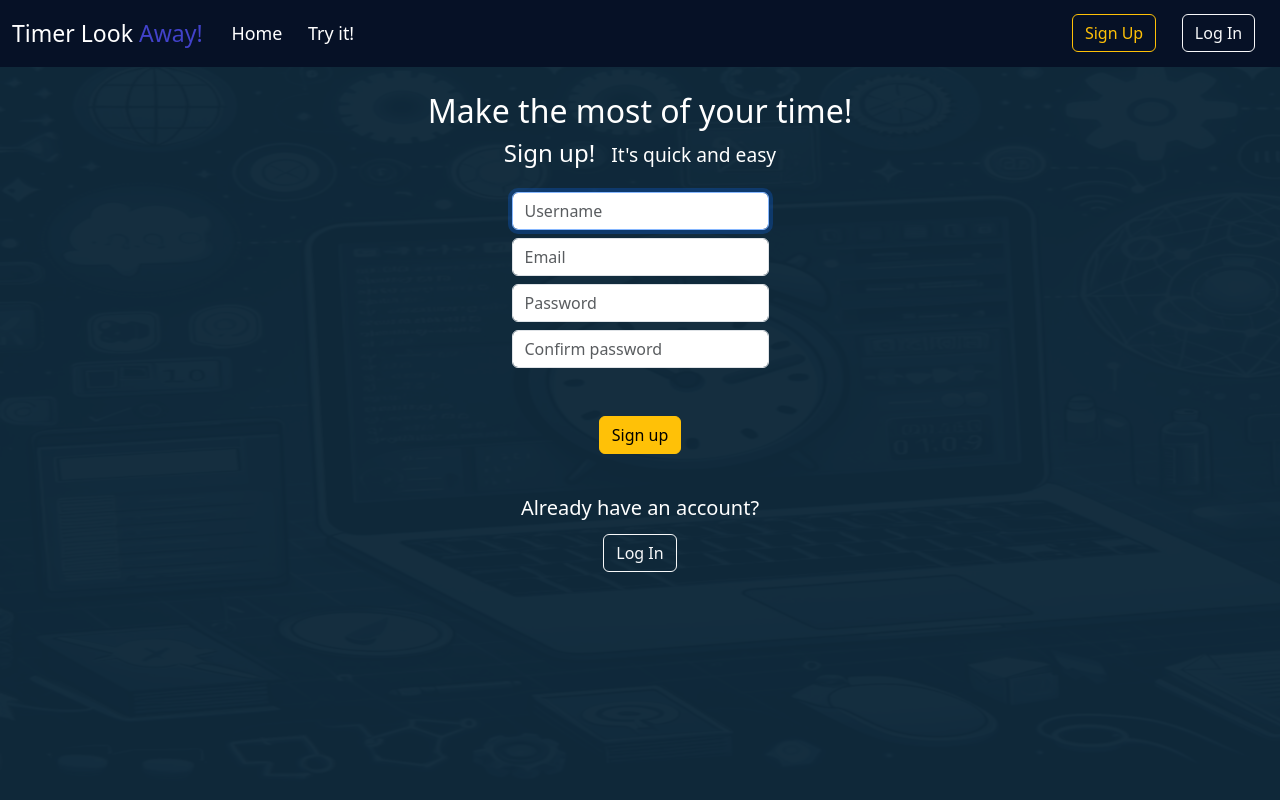
After one commit to JosueDSL/Timer-Look-Away, a Django app: page /timerApp/signup in a window 1280 px wide. The commit adds this page. Run offline with Django 5.2, Linux system fonts and the light colour scheme.

Commit message:
back end and input verification update

```diff
--- a/timerMain/timerApp/static/timerApp/styles.css
+++ b/timerMain/timerApp/static/timerApp/styles.css
@@ -1,6 +1,29 @@
+
 /* Tags */
 body {
-    font-size: clamp(1.5rem, 2vw, 2rem);
+    font-size: clamp(1.5vw, 2vw, 2vw);
+    position: relative;
+    background-color: #102A3B;
+    color: #ffffff;
+}
+
+body::before {
+    content: "";
+    position: absolute;
+    top: 0;
+    left: 0;
+    width: 100%;
+    height: 100%;
+    background-image: url("../timerApp/background_opacity.png");
+    background-repeat: no-repeat;
+    background-size: cover;
+    opacity: 0.05;
+    z-index: -1;
+}
+
+
+html, body {
+    height: 100%;
 }
 
  /* Classes */
@@ -13,51 +36,77 @@ body {
  }
 
  :root {
-    --nav-font-size: 1rem;
+    --nav-font-size: 1.8vw;
 }
 
-.navbar .nav-link {
-    font-size: var(--nav-font-size);
+ .navbar-brand {
+    font-size: var(--nav-font-size) !important;
 }
 
 .brand-logo {
     font-size: var(--nav-font-size);
 }
 
+.nav-link {
+    font-size: 1.4vw !important;
+    padding: 0.5vw 1vw !important;
+}
  .navbar .navbar-brand,
  .navbar .nav-link {
     color: #ffffff !important;
  }
 
  .viewport {
-    font-size: clamp(1rem, 2vw, 1.5rem);
+    font-size: clamp(1vw, 2vw, 1.5vw);
  }
- /* IDs */
+
  .navbar-toggler-icon {
     background-color:  rgb(27, 27, 126);
  }
 
- #index-image {
+
+ .inline-content {
     display: flex;
-    justify-content: center;
     align-items: center;
-    width: 40%;
-    height: auto;
-    margin-top: 3vw;
 }
 
- #timerApp-index {
+ /* IDs */
 
+/* Media */
+@media (max-width: 600px) {
+    .navbar-brand {
+        font-size: 7vw !important;
+    }
 
-    h1 {
-         text-align: center;
-         margin-top: 20px;
-         margin-bottom: 20px;
-     }
+    .nav-link {
+        font-size: 6vw !important;
+      }
 
-    p {
-        margin-left: 30px;
+    body {
+        font-size: clamp(.8rem, 1.3rem, 2rem);
     }
-    background-color: #102A3B;
-    color: #ffffff;
+
+    #timerApp-index p {
+        margin-left: 2vw;
+        margin-right: 10vw;
+        margin-bottom: 1vw;
+    }
+
+    #timerApp-index h1 {
+        text-align: center;
+        margin-top: 2vw;
+        margin-bottom: 5vw;
+    }
 }
+
+#timerApp-index h1 {
+    text-align: center;
+    margin-top: 1vw;
+    margin-bottom: 3vw;
+}
+
+#timerApp-index p {
+    margin-left: 4vw;
+    margin-right: 40vw;
+    margin-bottom: 1vw;
+}
--- a/timerMain/timerApp/templates/timerApp/layout.html
+++ b/timerMain/timerApp/templates/timerApp/layout.html
@@ -6,32 +6,53 @@
     <head>
         <meta charset="utf-8">
         <meta name="viewport" content="width=device-width, initial-scale=1">
-        <title>TimerLA! {% block title %} {% endblock %} </title>
+        <title>TLA Timer: {% block title %} {% endblock %} </title>
         <link href="https://cdn.jsdelivr.net/npm/bootstrap@5.3.2/dist/css/bootstrap.min.css" rel="stylesheet" integrity="sha384-T3c6CoIi6uLrA9TneNEoa7RxnatzjcDSCmG1MXxSR1GAsXEV/Dwwykc2MPK8M2HN" crossorigin="anonymous">
         <link href="{% static 'timerApp/styles.css' %}" rel="stylesheet" >
     </head>
 
-    <body {% block bodytag %} {% endblock %}>
+    <body>
+        {% if user.is_authenticated %}
+            <nav class="navbar navbar-expand-lg bg-body-tertiary">
+                <div class="container-fluid">
+                    <a class="navbar-brand" href="{% url 'timerApp:home' %}"><span class="titlenav">Timer Look</span> <span class="blue">Away!</span></a>
+                    <button class="navbar-toggler" type="button" data-bs-toggle="collapse" data-bs-target="#navbarNavAltMarkup" aria-controls="navbarNavAltMarkup" aria-expanded="false" aria-label="Toggle navigation">
+                        <span class="navbar-toggler-icon"></span>
+                    </button>
+                    <div class="collapse navbar-collapse" id="navbarNavAltMarkup">
+                        <div class="navbar-nav me-auto">
+                            <a class="nav-link active" href="{% url 'timerApp:home' %}">Home</a>
+                            <a class="nav-link" href="{% url 'timerApp:trial' %}">Try it!</a>
+                        </div>
+                        <div class="navbar-nav">
+                            <a class="nav-link " href="{% url 'timerApp:signup' %}"><button type="button" class="btn btn-outline-warning">Sign Up</button></a>
+                            <a class="nav-link " href="{% url 'timerApp:login' %}"><button type="button" class="btn btn-outline-light">Log In</button></a>
+                        </div>
+                    </div>
+                </div>
+            </nav>
 
+
+        {% else %}
             <nav class="navbar navbar-expand-lg bg-body-tertiary">
                     <div class="container-fluid">
-                        <a class="navbar-brand" href="{% url 'timerApp:index' %}"><span>Timer Look</span> <span class="blue">Away!</span></a>
+                        <a class="navbar-brand" href="{% url 'timerApp:home' %}"><span class="titlenav">Timer Look</span> <span class="blue">Away!</span></a>
                         <button class="navbar-toggler" type="button" data-bs-toggle="collapse" data-bs-target="#navbarNavAltMarkup" aria-controls="navbarNavAltMarkup" aria-expanded="false" aria-label="Toggle navigation">
                             <span class="navbar-toggler-icon"></span>
                         </button>
                         <div class="collapse navbar-collapse" id="navbarNavAltMarkup">
                             <div class="navbar-nav me-auto">
-                                <a class="nav-link active" href="{% url 'timerApp:index' %}">Home</a>
+                                <a class="nav-link active" href="{% url 'timerApp:home' %}">Home</a>
                                 <a class="nav-link" href="{% url 'timerApp:trial' %}">Try it!</a>
                             </div>
                             <div class="navbar-nav">
-                                <a class="nav-link " href="{% url 'timerApp:register' %}">Register</a>
-                                <a class="nav-link " href="{% url 'timerApp:login' %}">Log In</a>
+                                <a class="nav-link " href="{% url 'timerApp:signup' %}"><button type="button" class="btn btn-outline-warning">Sign Up</button></a>
+                                <a class="nav-link " href="{% url 'timerApp:login' %}"><button type="button" class="btn btn-outline-light">Log In</button></a>
                             </div>
                         </div>
                     </div>
                 </nav>
-
+        {% endif %}
         <main>
             {% block main %} {% endblock %}
         </main>
--- /dev/null
+++ b/timerMain/timerApp/templates/timerApp/signup.html
@@ -0,0 +1,35 @@
+{% extends "timerApp/layout.html" %}
+
+{% block title %} Sign up! {% endblock %}
+
+{% block main %}
+    <h2 style="text-align: center; margin-top: 2vw;"> Make the most of your time! </h2>
+    <h4 style="text-align: center;"> Sign up!    <span style="font-size: 0.8em; padding-left: 10px;">  It's quick and easy </span></h4>
+
+    <form action="{url 'timerApp:signup' %}"  method="post">
+        {% csrf_token %}
+        <div class="mb-2 mt-4 ">
+            <input autocomplete="off" autofocus class="form-control mx-auto w-auto" id="username" name="username" minlength="5" placeholder="Username" type="text">
+        </div>
+        <div class="mb-2">
+            <input autocomplete="off" autofocus class="form-control mx-auto w-auto" id="email" name="email" placeholder="Email" type="email">
+        </div>
+        <div class="mb-2">
+            <input class="form-control mx-auto w-auto" id="password" name="password" minlength="6" placeholder="Password" type="password">
+        </div>
+        <div>
+            <input class="form-control mx-auto mb-3 w-auto" id="password" name="confirmation" minlength="6" placeholder="Confirm password" type="password">
+        </div>
+        <div class="text-center mt-5">
+            <button class="mb-1  btn btn-warning" type="submit">Sign up</button>
+        </div>
+    </form>
+    <br>
+    <h5 class="d-flex justify-content-center"> Already have an account?</h5>
+    <div class="d-flex justify-content-center">
+        <a class="nav-link" href="{% url 'timerApp:login' %}">
+            <button type="button" class="btn btn-outline-light">Log In</button>
+        </a>
+    </div>
+
+{% endblock %}
--- a/timerMain/timerApp/templates/timerApp/trial.html
+++ b/timerMain/timerApp/templates/timerApp/trial.html
@@ -1,6 +1,6 @@
 {% extends "timerApp/layout.html" %}
 
-{% block title %} Welcome! {% endblock %}
+{% block title %} Try TLA Timer ! {% endblock %}
 
 {% block bodytag %} id="timerApp-index" {% endblock %}
 
--- a/timerMain/timerApp/urls.py
+++ b/timerMain/timerApp/urls.py
@@ -6,7 +6,11 @@ app_name = "timerApp"
 
 urlpatterns = [
     path("", views.index, name="index"),
-    path("trial/", views.trial, name="trial"),
-    path("register/", views.register, name="register"),
-    path("login/", views.login, name="login"),
+    path("home", views.home, name="home"),
+    path("trial", views.trial, name="trial"),
+    path("signup", views.signup, name="signup"),
+    path("timers", views.timers, name="timers"),
+    path("speech", views.speech, name="speech"),
+    path("login", views.login_view, name="login"),
+    path("logout", views.logout_view, name="logout")
 ]
--- a/timerMain/timerApp/views.py
+++ b/timerMain/timerApp/views.py
@@ -1,15 +1,98 @@
-from django.http import HttpResponse
+from django.contrib.auth import authenticate, login, logout
+from django.contrib.auth.models import User
+from django.http import HttpResponseRedirect
 from django.shortcuts import render
+from django.urls import reverse
 
 # Create your views here.
+
+
+def home(request):
+    return render(request, 'timerApp/home.html')
+
+
 def index(request):
-    return render(request, 'timerApp/index.html')
+    if not request.user.is_authenticated:
+        return HttpResponseRedirect(reverse("timerApp:login"))
+
+    else:
+        return render(request, 'timerApp/home.html')
+
 
 def trial(request):
     return render(request, 'timerApp/trial.html')
 
-def register(request):
-    return render(request, 'timerApp/register.html')
 
-def login(request):
+def signup(request):
+
+    if request.method == "POST":
+
+        # Get form information
+        username = request.POST["username"]
+        email = request.POST["email"]
+        password = request.POST["password"]
+        confirmation = request.POST["confirmation"]
+
+        # Check if any fiels are empty
+        if not username or not email or not password or not confirmation:
+            return render(request, "register.html", {"message": "All fields must be filled out.."})
+
+        # Check if passwords match
+        if password != confirmation:
+            return render(request, "register.html", {"message": "Passwords must match."})
+
+        # Check if username or email already exists
+        if User.objects.filter(username=username).exists():
+            return render(request, "register.html", {"message": "Username already taken."})
+
+        if User.objects.filter(email=email).exists():
+            return render(request, "register.html", {"message": "Email already in use."})
+
+        # Create new user
+        user = User.objects.create_user(username, email, password)
+        login(request, user)
+        return redirect("index")
+
+    else:
+        return render(request, "timerApp/signup.html")
+
+
+def timers(request):
+    pass
+
+def speech(request):
+    pass
+
+def login_view(request):
+    if request.method == "POST":
+
+        # Get form information
+        username = request.POST["username"]
+        password = request.POST["password"]
+
+        # Check if any fields are empty
+        if not username or not password:
+            return render(request, "timerApp/login.html", {
+                "message": "All fields must be filled out."
+            })
+
+        # Check if username and password are correct
+        user = authenticate(request, username = username, password = password)
+        if user is not None:
+            # Login user
+            login(request, user)
+            return HttpResponseRedirect(reverse("timerApp:index"))
+
+        else:
+            return render(request, 'timerApp/login.html', {
+                "message": "Invalid credentials"
+            })
+
+    # If user is not logged in, redirect to login page
     return render(request, 'timerApp/login.html')
+
+def logout_view(request):
+    logout(request)
+    return render(request, 'timerApp/login.html', {
+        "message": "Logged out."
+    })
```
Also changed, not shown: timerMain/timerApp/forms.py (added, +24 -0 lines), timerMain/timerApp/templates/timerApp/home.html (added, +22 -0 lines), timerMain/timerApp/templates/timerApp/index.html (+4 -11 lines), timerMain/timerApp/templates/timerApp/login.html (+29 -4 lines), timerMain/timerApp/templates/timerApp/register.html (deleted, +0 -11 lines), timerMain/db.sqlite3, timerMain/timerApp/static/timerApp/background_opacity.png (added), timerMain/timerApp/templates/timerApp/speech.html (added), timerMain/timerApp/templates/timerApp/timers.html (added).
